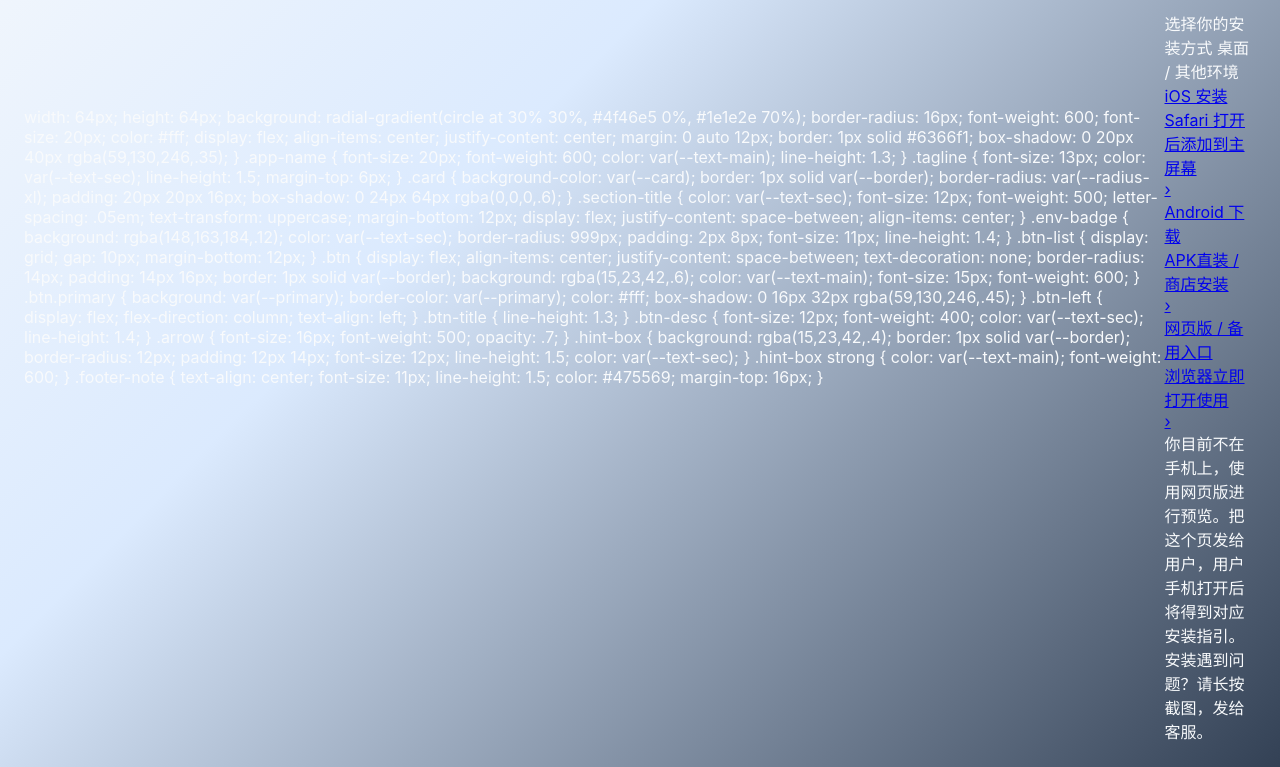
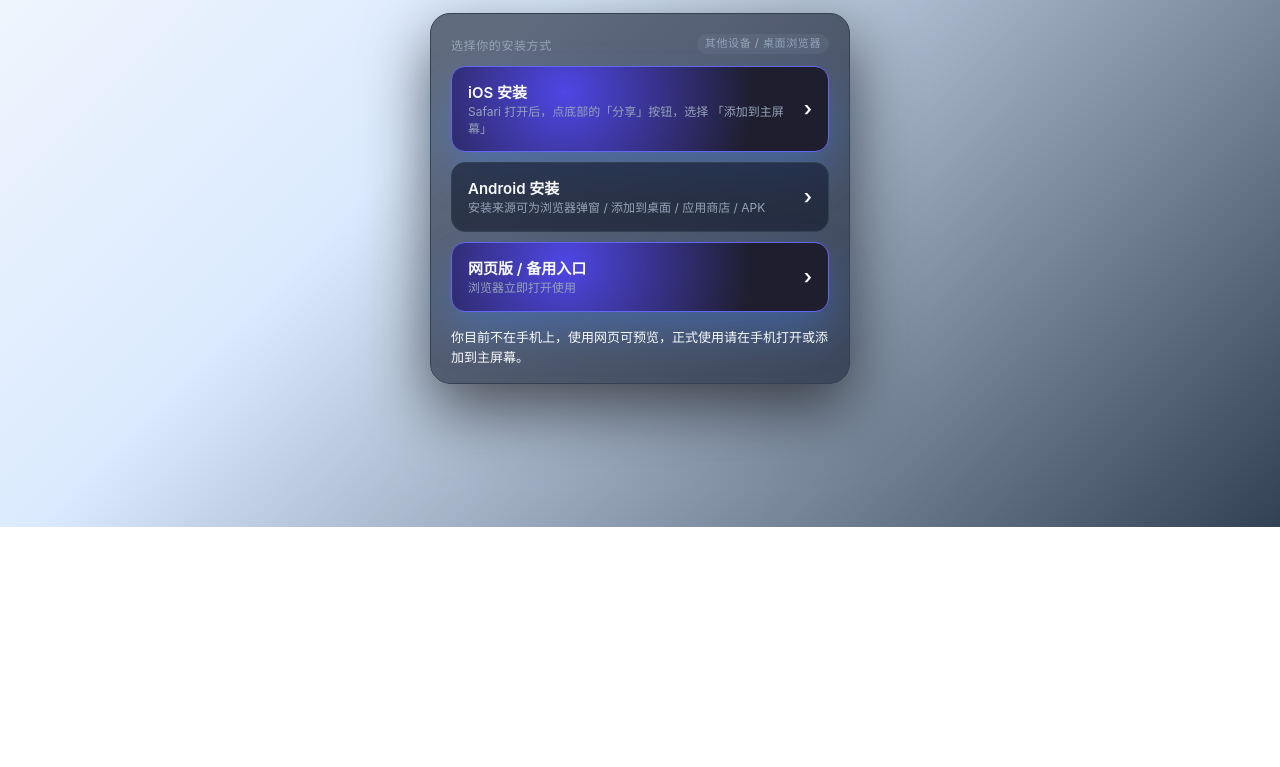
Before and after one commit to linmeimei6777/linkflow-mvp, a plain HTML site: page index.html in a window 1280 px wide. Shown: the part 273-1040 px from the top of the page. After the commit the page ends 800 px from the top, so only its background shows below. Drawn offline with Linux system fonts and the light colour scheme.

Commit message:
fix: repair layout and iOS gradient

```diff
--- a/index.html
+++ b/index.html
@@ -7,14 +7,20 @@
 
     <!-- iOS PWA 相关优化 -->
     <meta name="apple-mobile-web-app-capable" content="yes" />
-    <meta name="apple-mobile-web-app-status-bar-style" content="black-translucent" />
+    <meta
+      name="apple-mobile-web-app-status-bar-style"
+      content="black-translucent"
+    />
     <meta name="apple-mobile-web-app-title" content="LinkFlow" />
 
     <!-- 主题颜色 (Safari 顶栏 / Android 任务栏) -->
     <meta name="theme-color" content="#334155" />
 
     <!-- 禁止缓存，确保主屏幕更新 -->
-    <meta http-equiv="Cache-Control" content="no-cache, no-store, must-revalidate" />
+    <meta
+      http-equiv="Cache-Control"
+      content="no-cache, no-store, must-revalidate"
+    />
     <meta http-equiv="Pragma" content="no-cache" />
     <meta http-equiv="Expires" content="0" />
 
@@ -24,13 +30,13 @@
     <!-- iOS 图标 fallback -->
     <link rel="apple-touch-icon" href="icon-192.png" />
 
-    <!-- 基础样式 -->
     <style>
       :root {
         --bg-light: #f8fafc;
         --bg-mid: #dbeafe;
         --bg-dark: #334155;
-        --card: #1e2537;
+
+        --card: rgba(15, 23, 42, 0.6); /* 半透明深底卡片 */
         --text-main: #f8fafc;
         --text-sec: #94a3b8;
         --primary: #3b82f6;
@@ -46,14 +52,26 @@
       body {
         margin: 0;
 
-        /* ✅ 渐变背景：适配 iOS + WebView */
-        background: -webkit-linear-gradient(135deg, var(--bg-light) 0%, var(--bg-mid) 40%, var(--bg-dark) 100%) !important;
-        background: linear-gradient(135deg, var(--bg-light) 0%, var(--bg-mid) 40%, var(--bg-dark) 100%) !important;
+        /* 背景渐变，兼容 iOS WebApp */
+        background: -webkit-linear-gradient(
+          135deg,
+          var(--bg-light) 0%,
+          var(--bg-mid) 40%,
+          var(--bg-dark) 100%
+        ) !important;
+        background: linear-gradient(
+          135deg,
+          var(--bg-light) 0%,
+          var(--bg-mid) 40%,
+          var(--bg-dark) 100%
+        ) !important;
+
         background-attachment: fixed;
         background-size: cover;
 
         color: var(--text-main);
-        font-family: -apple-system, BlinkMacSystemFont, "SF Pro Text", "Segoe UI", Roboto, Helvetica, Arial, sans-serif;
+        font-family: -apple-system, BlinkMacSystemFont, "SF Pro Text",
+          "Segoe UI", Roboto, Helvetica, Arial, sans-serif;
 
         display: flex;
         min-height: 100vh;
@@ -75,14 +93,11 @@
       .logo-circle {
         width: 64px;
         height: 64px;
-        background: radial-gradient(circle at 30% 30%, #4f46e5 0%, #1e1e2e 70%);
-        border-radius: 16px;
-      }
-    </style>
-  </head>
-  width: 64px;
-      height: 64px;
-      background: radial-gradient(circle at 30% 30%, #4f46e5 0%, #1e1e2e 70%);
+        background: radial-gradient(
+          circle at 30% 30%,
+          #4f46e5 0%,
+          #1e1e2e 70%
+        );
         border-radius: 16px;
         font-weight: 600;
         font-size: 20px;
@@ -92,7 +107,7 @@
         justify-content: center;
         margin: 0 auto 12px;
         border: 1px solid #6366f1;
-      box-shadow: 0 20px 40px rgba(59,130,246,.35);
+        box-shadow: 0 20px 40px rgba(59, 130, 246, 0.35);
       }
 
       .app-name {
@@ -114,14 +129,14 @@
         border: 1px solid var(--border);
         border-radius: var(--radius-xl);
         padding: 20px 20px 16px;
-      box-shadow: 0 24px 64px rgba(0,0,0,.6);
+        box-shadow: 0 24px 64px rgba(0, 0, 0, 0.6);
       }
 
       .section-title {
         color: var(--text-sec);
         font-size: 12px;
         font-weight: 500;
-      letter-spacing: .05em;
+        letter-spacing: 0.05em;
         text-transform: uppercase;
         margin-bottom: 12px;
         display: flex;
@@ -130,7 +145,7 @@
       }
 
       .env-badge {
-      background: rgba(148,163,184,.12);
+        background: rgba(148, 163, 184, 0.12);
         color: var(--text-sec);
         border-radius: 999px;
         padding: 2px 8px;
@@ -152,137 +167,110 @@
         border-radius: 14px;
         padding: 14px 16px;
         border: 1px solid var(--border);
-      background: rgba(15,23,42,.6);
+        background: rgba(15, 23, 42, 0.6);
         color: var(--text-main);
         font-size: 15px;
         font-weight: 600;
       }
 
-    .btn.primary {
-      background: var(--primary);
-      border-color: var(--primary);
-      color: #fff;
-      box-shadow: 0 16px 32px rgba(59,130,246,.45);
-    }
-
-    .btn-left {
-      display: flex;
-      flex-direction: column;
-      text-align: left;
-    }
-
-    .btn-title {
-      line-height: 1.3;
-    }
-
-    .btn-desc {
+      .btn .note {
         font-size: 12px;
         font-weight: 400;
         color: var(--text-sec);
         line-height: 1.4;
+        margin-top: 2px;
       }
 
       .arrow {
-      font-size: 16px;
-      font-weight: 500;
-      opacity: .7;
+        font-size: 20px;
+        line-height: 1;
+        color: var(--text-main);
+        padding-left: 12px;
       }
 
-    .hint-box {
-      background: rgba(15,23,42,.4);
-      border: 1px solid var(--border);
-      border-radius: 12px;
-      padding: 12px 14px;
-      font-size: 12px;
-      line-height: 1.5;
-      color: var(--text-sec);
+      .primary {
+        border-color: #6366f1;
+        background: radial-gradient(
+          circle at 30% 30%,
+          #4f46e5 0%,
+          #1e1e2e 70%
+        );
+        box-shadow: 0 20px 40px rgba(59, 130, 246, 0.35);
       }
 
-    .hint-box strong {
+      #hintBox {
+        display: none;
+        margin-top: 16px;
+        font-size: 13px;
+        line-height: 1.5;
         color: var(--text-main);
+      }
+      #hintBox strong {
+        color: #fff;
         font-weight: 600;
-    }
-
-    .footer-note {
-      text-align: center;
-      font-size: 11px;
-      line-height: 1.5;
-      color: #475569;
-      margin-top: 16px;
       }
     </style>
   </head>
+
   <body>
     <div class="wrap">
-    <!-- 顶部应用信息 -->
       <div class="header">
-      <div class="logo-circle" id="logoCircle">LF</div>
-      <div class="app-name" id="appName">链接流 LinkFlow</div>
-      <div class="tagline">一键分发 iOS / Android / H5 · 支持添加到主屏幕体验</div>
+        <div class="logo-circle">LF</div>
+        <div class="app-name">链接流 LinkFlow</div>
+        <div class="tagline">
+          一键分发 iOS / Android / H5 · 支持添加到主屏幕体验
+        </div>
       </div>
 
-    <!-- 卡片主体 -->
       <div class="card">
         <div class="section-title">
           <span>选择你的安装方式</span>
-        <span class="env-badge" id="envTag">正在检测设备…</span>
+          <span class="env-badge" id="envTag">环境检测中…</span>
         </div>
 
         <div class="btn-list">
-        <a class="btn" id="btnIOS" href="#" target="_blank" rel="noopener">
-          <div class="btn-left">
-            <div class="btn-title">iOS 安装</div>
-            <div class="btn-desc">Safari 打开后添加到主屏幕</div>
+          <a class="btn primary" id="btnIOS" href="#">
+            <div>
+              <div>iOS 安装</div>
+              <div class="note">
+                Safari 打开后，点底部的「分享」按钮，选择
+                「添加到主屏幕」
+              </div>
             </div>
             <div class="arrow">›</div>
           </a>
 
-        <a class="btn" id="btnAndroid" href="#" target="_blank" rel="noopener">
-          <div class="btn-left">
-            <div class="btn-title">Android 下载</div>
-            <div class="btn-desc">APK直装 / 商店安装</div>
+          <a class="btn" id="btnAndroid" href="#">
+            <div>
+              <div>Android 安装</div>
+              <div class="note">
+                安装来源可为浏览器弹窗 / 添加到桌面 / 应用商店 / APK
+              </div>
             </div>
             <div class="arrow">›</div>
           </a>
 
-        <a class="btn" id="btnH5" href="#" target="_blank" rel="noopener">
-          <div class="btn-left">
-            <div class="btn-title">网页版 / 备用入口</div>
-            <div class="btn-desc">浏览器立即打开使用</div>
+          <a
+            class="btn"
+            id="btnH5"
+            href="https://linmeimei6777.github.io"
+            target="_blank"
+          >
+            <div>
+              <div>网页版 / 备用入口</div>
+              <div class="note">浏览器立即打开使用</div>
             </div>
             <div class="arrow">›</div>
           </a>
         </div>
 
-      <div class="hint-box" id="hintBox" style="display:none;">
+        <div id="hintBox">
           <div id="hintText"></div>
         </div>
-    </div>
-
-    <div class="footer-note">
-      安装遇到问题？请长按截图，发给客服。
       </div>
     </div>
 
     <script>
-    // ====== 你以后给客户改这里就行（这块就是“配置”）======
-    const CONFIG = {
-      appName: "链接流 LinkFlow",
-      logoText: "LF",
-      iosUrl: "https://example.com/ios-pwa",        // iOS 用的链接（可以是你的PWA地址）
-      androidUrl: "https://example.com/app-release.apk", // 安卓APK或商店地址
-      webUrl: "https://example.com/web",            // 备用H5/官网/引流页
-    };
-    // ========================================================
-
-    // 设置文案/链接
-    document.getElementById("appName").textContent = CONFIG.appName;
-    document.getElementById("logoCircle").textContent = CONFIG.logoText;
-    document.getElementById("btnIOS").href = CONFIG.iosUrl;
-    document.getElementById("btnAndroid").href = CONFIG.androidUrl;
-    document.getElementById("btnH5").href = CONFIG.webUrl;
-
-    // 设备识别
       const ua = navigator.userAgent || navigator.vendor || window.opera;
       const isIOS = /iPhone|iPad|iPod/i.test(ua);
       const isAndroid = /Android/i.test(ua);
@@ -302,17 +290,20 @@
         envTag.textContent = "iOS 设备";
         highlight(btnIOS);
         hintBox.style.display = "block";
-      hintText.innerHTML = "在 Safari 打开后，点击底部的 <strong>分享</strong> 按钮，选择 <strong>添加到主屏幕</strong>，即可像原生App一样使用。";
+        hintText.innerHTML =
+          "在 Safari 打开后，点击底部的 <strong>分享</strong> 按钮，选择 <strong>添加到主屏幕</strong>。";
       } else if (isAndroid) {
         envTag.textContent = "Android 设备";
         highlight(btnAndroid);
         hintBox.style.display = "block";
-      hintText.innerHTML = "如果看到 “安装应用” 或 “添加到主屏幕”，可一键安装。无法安装时可直接下载 APK 安装包。";
+        hintText.innerHTML =
+          "安装来源可能是“安装到桌面”弹窗 / 添加到主屏幕 / 应用商店 / APK 安装。";
       } else {
-      envTag.textContent = "桌面 / 其他环境";
+        envTag.textContent = "其他设备 / 桌面浏览器";
         highlight(btnH5);
         hintBox.style.display = "block";
-      hintText.innerHTML = "你目前不在手机上，使用网页版进行预览。把这个页发给用户，用户手机打开后将得到对应安装指引。";
+        hintText.innerHTML =
+          "你目前不在手机上，使用网页可预览，正式使用请在手机打开或添加到主屏幕。";
       }
     </script>
   </body>
```
Lines whose indentation alone changed are shown as unchanged.
